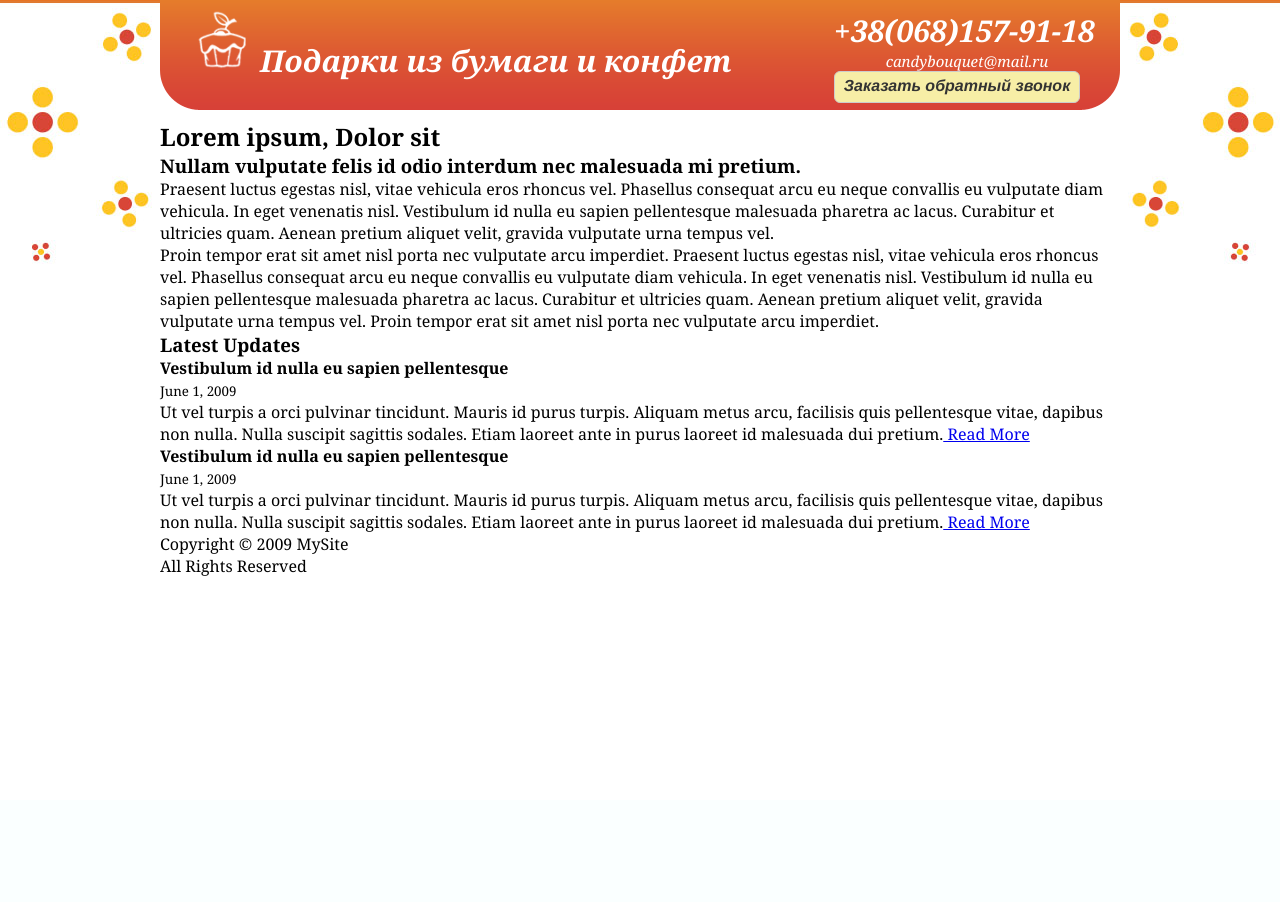
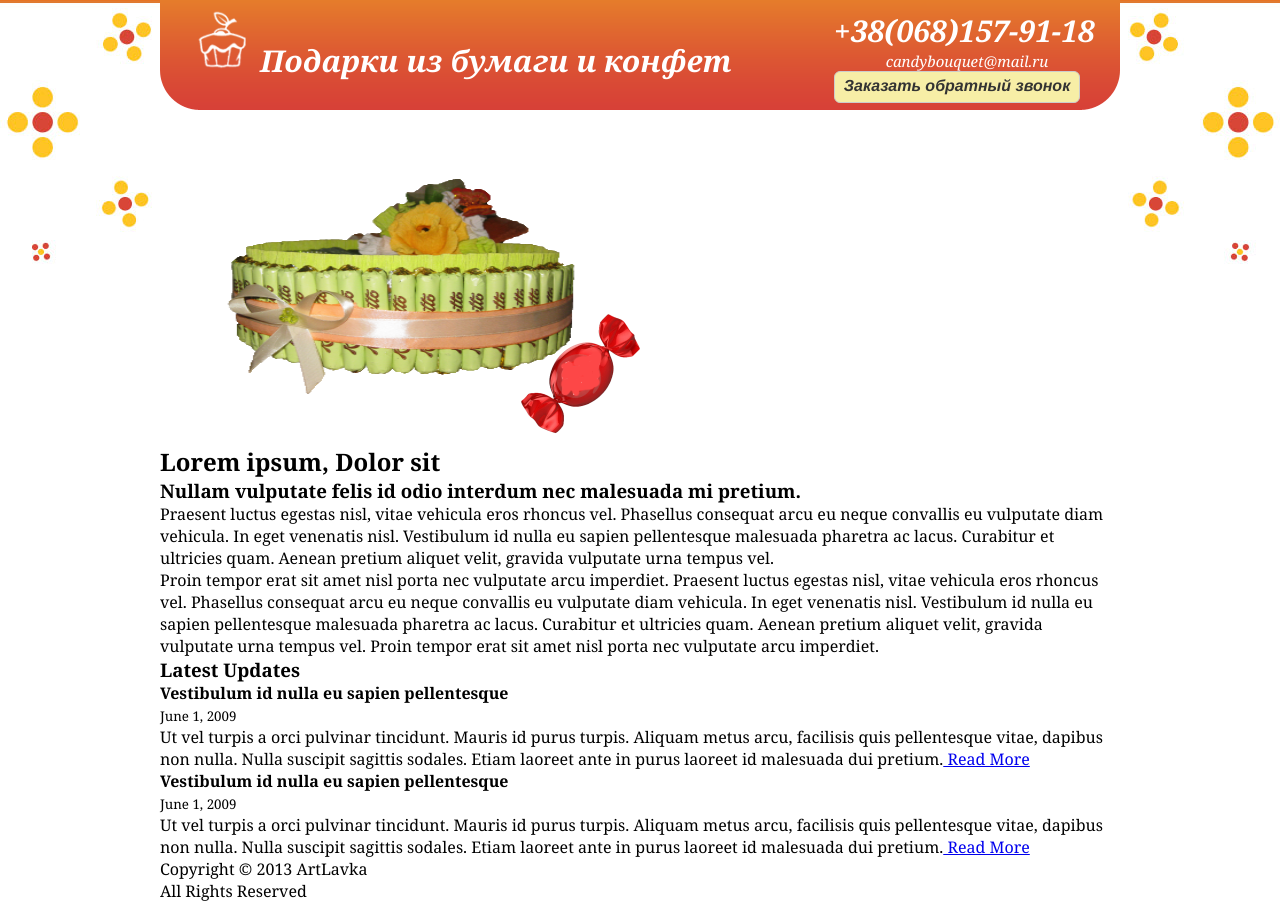
Before and after one commit to Scandinavs/artlavka, a PHP site: page / in a window 1280 px wide. Before the commit the page ends 576 px from the top, so only its background shows below. Run offline with PHP 8.4, Linux system fonts and the light colour scheme.

Commit message:
Added discount item.

```diff
--- a/index.php
+++ b/index.php
@@ -1,8 +1,6 @@
-<?xml version="1.0" encoding="utf-8"?>
-<!DOCTYPE html PUBLIC "-//W3C//DTD XHTML 1.0 Strict//EN"
-        "http://www.w3.org/TR/xhtml1/DTD/xhtml1-strict.dtd">
+<!DOCTYPE html>
 
-<html xmlns="http://www.w3.org/1999/xhtml" xml:lang="ru" lang="ru">
+<html lang="ru">
 <head>
     <title>Подарки из бумаги и конфет</title>
 
@@ -15,9 +13,19 @@
 
         <?php include 'header.html'; ?>
         <div style="clear:both"></div>
+        <!--end header -->
 
-        <div id="discount"></div>
+        <div id="discount">
+            <div class="discountItem">
+                <img src="images/items/discount_item_2.png" width="490" height="320"/>
+            </div>
+            <div id="orderDiscountItemForm">
+
+            </div>
+        </div>
+        <div style="clear:both"></div>
         <!--end discount -->
+
         <div id="info"></div>
         <!--end info -->
         <div id="content">
@@ -58,7 +66,7 @@
 </div>
 <div id="footer">
     <div class="container">
-        <p>Copyright © 2009 MySite <br/>
+        <p>Copyright © 2013 ArtLavka <br/>
             All Rights Reserved</p>
     </div>
 </div>
--- a/style.css
+++ b/style.css
@@ -18,6 +18,38 @@ h1 {
 .container {
     width: 960px;
     margin: 0 auto;
+}
+
+.discountItem {
+    position: relative;
+    float: left
+}
+
+.discountItem:after {
+    background-image: url(images/candy_121x121.png);
+    width: 121px;
+    height: 121px;
+    display: block;
+    content: ' ';
+    position: absolute;
+    bottom: 10px;
+    right: 10px;
+}
+
+.smallDiscountItem {
+    position: relative;
+    float: left
+}
+
+.smallDiscountItem:after {
+    background-image: url(images/candy_60x52.png);
+    width: 60px;
+    height: 52px;
+    display: block;
+    content: ' ';
+    position: absolute;
+    bottom: 0px;
+    right: 0px;
 }
 
 #header {
@@ -91,3 +123,7 @@ h1 {
     font-weight: bold;
     background: #f7eea6 none repeat scroll left top;
 }
+
+#orderDiscountItemForm {
+    float: left;
+}
```
Also changed, not shown: images/candy.png (added), images/candy_121x121.png (added), images/candy_60x52.png (added), images/items/discount_item_2.png (added).
